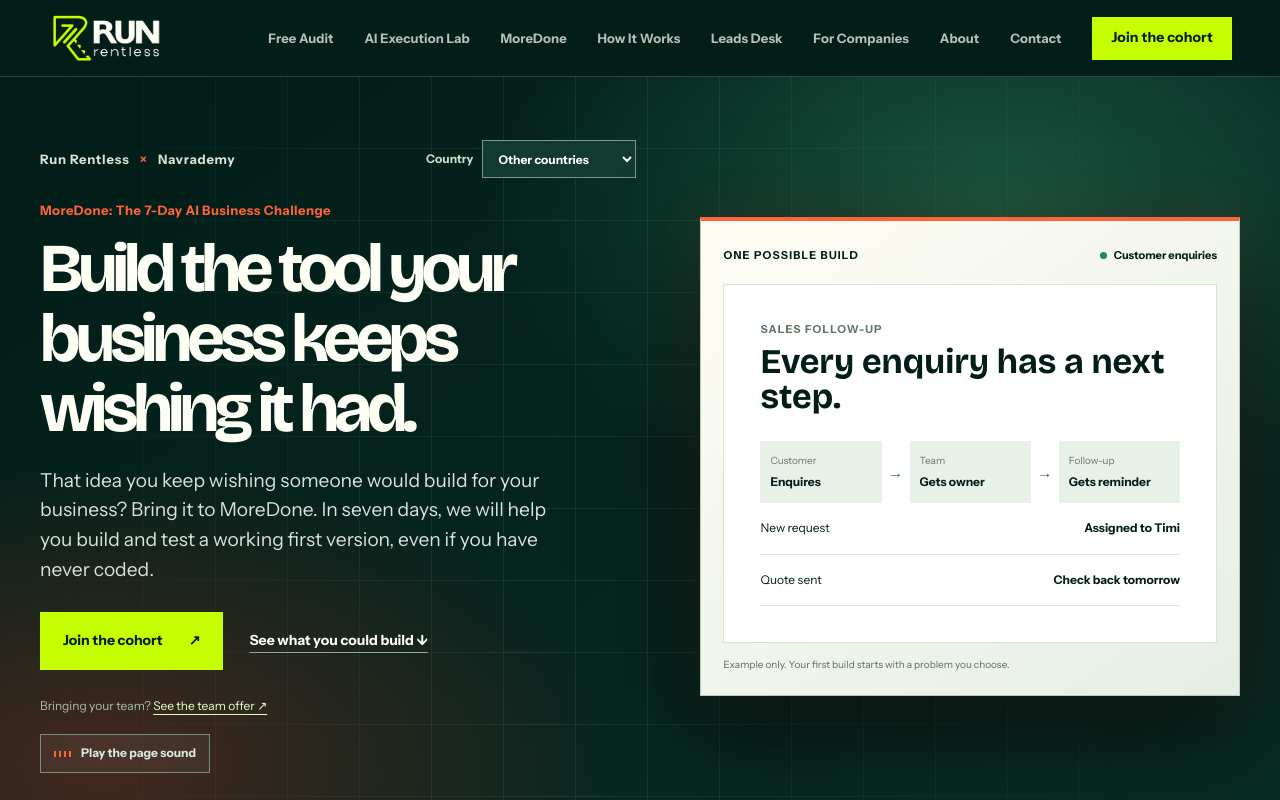
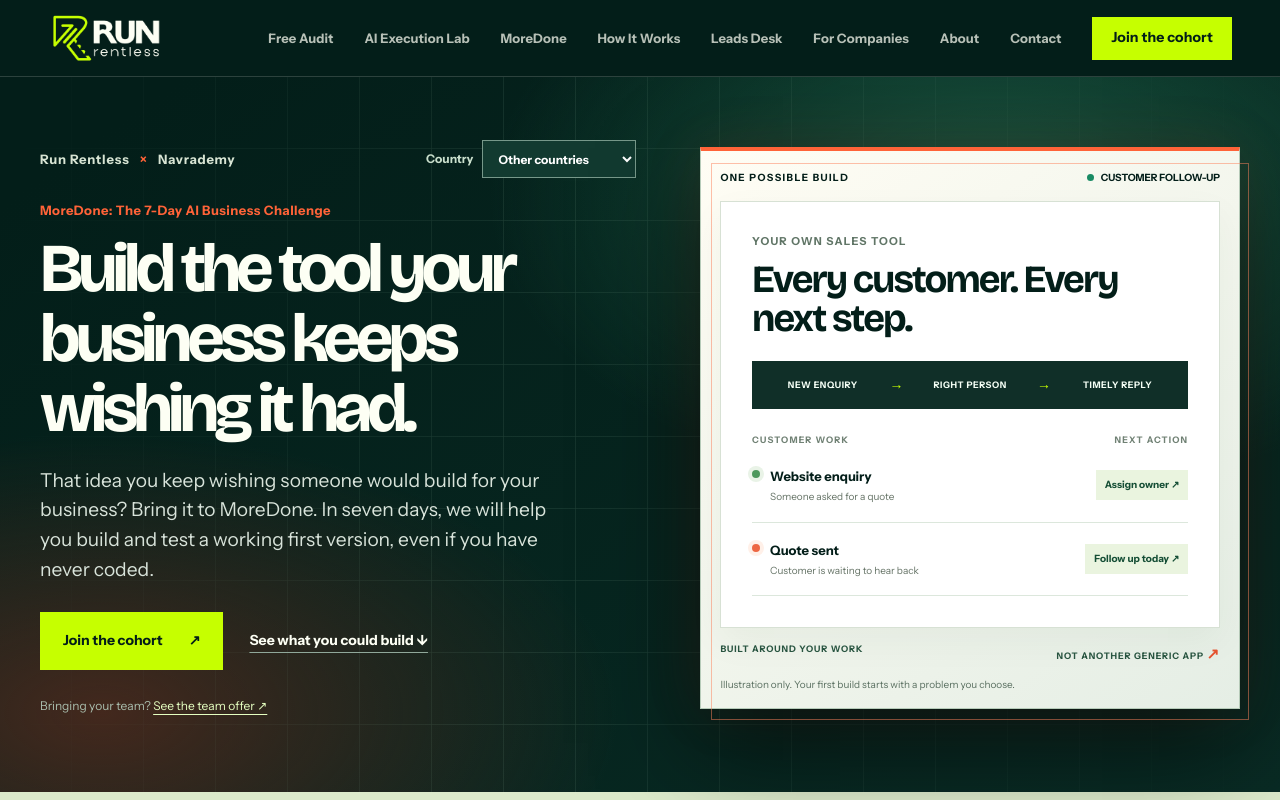
Before and after one commit to Greatdorlin/run-rentless, a Next.js app: page /moredone in a window 1280 px wide. Shown: the top 800 px of the page. Built offline with nearby package versions, Linux system fonts and the light colour scheme.

Commit message:
Replace MoreDone sound with crafted product preview

```diff
--- a/src/app/moredone/more-done-sound.tsx
+++ /dev/null
@@ -1,74 +0,0 @@
-"use client";
-
-import { useEffect, useRef, useState } from "react";
-
-const chords = [
-  [130.81, 155.56, 196, 261.63],
-  [103.83, 155.56, 207.65, 261.63],
-  [155.56, 196, 233.08, 311.13],
-  [116.54, 174.61, 233.08, 293.66],
-];
-
-function note(context: AudioContext, output: AudioNode, frequency: number, length: number, volume: number, wave: OscillatorType) {
-  const sound = context.createOscillator();
-  const envelope = context.createGain();
-  const now = context.currentTime;
-  sound.type = wave;
-  sound.frequency.value = frequency;
-  envelope.gain.setValueAtTime(0.0001, now);
-  envelope.gain.exponentialRampToValueAtTime(volume, now + 0.06);
-  envelope.gain.exponentialRampToValueAtTime(0.0001, now + length);
-  sound.connect(envelope).connect(output);
-  sound.start(now);
-  sound.stop(now + length + 0.02);
-}
-
-export function MoreDoneSound() {
-  const [playing, setPlaying] = useState(false);
-  const [available, setAvailable] = useState(true);
-  const contextRef = useRef<AudioContext | null>(null);
-  const timerRef = useRef<number | null>(null);
-
-  useEffect(() => () => {
-    if (timerRef.current !== null) window.clearInterval(timerRef.current);
-    if (contextRef.current) void contextRef.current.close();
-  }, []);
-
-  function toggle() {
-    if (contextRef.current) {
-      if (timerRef.current !== null) window.clearInterval(timerRef.current);
-      timerRef.current = null;
-      void contextRef.current.close();
-      contextRef.current = null;
-      setPlaying(false);
-      return;
-    }
-    try {
-      const context = new AudioContext();
-      const output = context.createGain();
-      output.gain.value = 0.6;
-      output.connect(context.destination);
-      contextRef.current = context;
-      let step = 0;
-      const playStep = () => {
-        const chord = chords[Math.floor(step / 8) % chords.length];
-        note(context, output, chord[step % chord.length] * 2, 1.5, 0.022, "triangle");
-        if (step % 8 === 0) note(context, output, chord[0], 4.1, 0.018, "sine");
-        step += 1;
-      };
-      void context.resume();
-      playStep();
-      timerRef.current = window.setInterval(playStep, 580);
-      setPlaying(true);
-    } catch {
-      setAvailable(false);
-      setPlaying(false);
-    }
-  }
-
-  if (!available) return null;
-  return <button className="md-sound" type="button" aria-pressed={playing} onClick={toggle}>
-    <span className="md-sound__bars" aria-hidden="true"><i /><i /><i /><i /></span>
-    {playing ? "Sound on · tap to mute" : "Play the page sound"}
-  </button>;
-}
--- a/src/app/moredone/moredone.css
+++ b/src/app/moredone/moredone.css
@@ -106,14 +106,9 @@
 .md-form__idea textarea:focus{outline:2px solid #0d6343;outline-offset:3px}
 .md-form__idea-hint{display:block;margin:7px 0 0;color:#45634e;font-size:11px;font-weight:500}
 @keyframes md-idea-line{to{background-position:0 0,220% 0}}
-.md-sound{display:inline-flex;align-items:center;gap:10px;margin-top:19px;padding:9px 13px;border:1px solid #748f7c;background:#ffffff0d;color:#dbeadf;font:inherit;font-size:12px;font-weight:700;cursor:pointer;transition:background .2s,border-color .2s}
-.md-sound:hover,.md-sound[aria-pressed=true]{border-color:var(--md-nav-orange);background:#ff63381a}
-.md-sound__bars{display:flex;align-items:center;gap:3px;height:16px}.md-sound__bars i{display:block;width:2px;height:6px;background:var(--md-nav-orange)}
-.md-sound[aria-pressed=true] .md-sound__bars i{animation:md-sound-bars .85s ease-in-out infinite alternate}.md-sound[aria-pressed=true] .md-sound__bars i:nth-child(2){animation-delay:.17s}.md-sound[aria-pressed=true] .md-sound__bars i:nth-child(3){animation-delay:.35s}.md-sound[aria-pressed=true] .md-sound__bars i:nth-child(4){animation-delay:.51s}
-@keyframes md-sound-bars{to{height:15px}}
 @media(max-width:950px){.md-pricing__grid--four{grid-template-columns:repeat(2,minmax(0,1fr))}.md-pricing__grid--four article:last-child{grid-column:auto}}
 @media(max-width:680px){.md-pricing__grid--four,.md-form__seats--four{grid-template-columns:1fr}.md-pricing__grid--four article:last-child{grid-column:auto}}
-@media(prefers-reduced-motion:reduce){.md-form__idea textarea,.md-sound__bars i{animation:none!important}.md-pricing article{transition:none}}
+@media(prefers-reduced-motion:reduce){.md-form__idea textarea{animation:none!important}.md-pricing article{transition:none}}
 .md-hero__top{display:flex;align-items:flex-start;justify-content:space-between;gap:20px;margin-bottom:22px}
 .md-hero__top .md-brandline{margin:9px 0 0}
 .md-country{display:flex;align-items:center;gap:9px;flex:none;color:#c9dfcc;font-size:12px;font-weight:700}
@@ -122,3 +117,19 @@
 .md-form__country-note{margin:0 0 22px;color:#49614f;font-size:12px;line-height:1.5}
 .md-form__country-note a{color:#0a6047;font-weight:800;text-decoration:underline;text-underline-offset:3px}
 @media(max-width:680px){.md-hero__top{align-items:center;gap:8px}.md-hero__top .md-brandline{margin:0;font-size:10px;letter-spacing:0}.md-country{gap:5px;font-size:0}.md-country select{max-width:119px;font-size:11px}}
+
+/* The hero illustration looks like a real starter tool, not a floating slogan card. */
+.md-hero__visual{padding:19px 19px 15px;isolation:isolate}
+.md-hero__visual:before{content:"";position:absolute;z-index:-1;inset:12px -10px -12px 10px;border:1px solid #fd815c80;pointer-events:none}
+.md-visual__top{align-items:center;padding:0 0 16px;font-size:10px;letter-spacing:.14em}
+.md-visual__body{padding:clamp(20px,2.4vw,31px);box-shadow:0 14px 35px #153d1f0c}
+.md-visual__head strong{max-width:390px;margin:10px 0 23px;font-size:clamp(32px,3vw,44px);line-height:1.02;letter-spacing:-.05em}
+.md-visual__summary{display:grid;grid-template-columns:1fr auto 1fr auto 1fr;align-items:center;gap:6px;padding:13px 10px;background:#102f28;color:#f5fff6}
+.md-visual__summary span{text-align:center;font-size:9px;font-weight:850;letter-spacing:.065em}.md-visual__summary b{color:#c6ff00;font-size:14px}
+.md-visual__list-label{display:flex;justify-content:space-between;gap:12px;margin:24px 0 2px;color:#708174;font-size:9px;font-weight:850;letter-spacing:.13em}
+.md-visual__item{display:flex;align-items:center;justify-content:space-between;gap:12px;padding:17px 0;border-bottom:1px solid #dce7dc}
+.md-visual__item>div{display:flex;align-items:flex-start;gap:10px;min-width:0}.md-visual__item strong,.md-visual__item small{display:block}.md-visual__item strong{font-size:13px}.md-visual__item small{margin-top:3px;color:#657366;font-size:10px}.md-visual__item em{flex:none;padding:7px 9px;background:#eaf4df;color:#154e35;font-size:10px;font-style:normal;font-weight:800;white-space:nowrap}
+.md-visual__dot{flex:none;width:8px;height:8px;margin-top:4px;border-radius:50%;background:#4d985c;box-shadow:0 0 0 4px #e9f3e7}.md-visual__dot--orange{background:#ed6743;box-shadow:0 0 0 4px #fff0e8}
+.md-visual__foot{display:flex;justify-content:space-between;gap:16px;margin-top:14px;color:#285440;font-size:9px;font-weight:850;letter-spacing:.1em}.md-visual__foot b{color:#e4512e;font-size:15px}
+.md-hero__visual>p{margin-top:12px}
+@media(max-width:1050px){.md-visual__summary span{font-size:8px}.md-visual__item{align-items:flex-start;flex-direction:column}.md-visual__item em{margin-left:18px}}
--- a/src/app/moredone/page.tsx
+++ b/src/app/moredone/page.tsx
@@ -2,7 +2,6 @@
 import { headers } from "next/headers";
 import { moreDonePlans, moreDonePrice, type MoreDoneCountry, type MoreDoneSeats } from "@/lib/moredone";
 import { MoreDoneForm } from "./more-done-form";
-import { MoreDoneSound } from "./more-done-sound";
 import { CountrySwitcher } from "./country-switcher";
 import "./moredone.css";
 
@@ -58,14 +57,18 @@
         <p className="md-hero__lede">That idea you keep wishing someone would build for your business? Bring it to MoreDone. In seven days, we will help you build and test a working first version, even if you have never coded.</p>
         <div className="md-hero__actions"><a className="md-button" href="#join">Join the cohort <span aria-hidden="true">↗</span></a><a className="md-text-link" href="#projects">See what you could build ↓</a></div>
         <p className="md-hero__micro">Bringing your team? <a href="#team-offer">See the team offer ↗</a></p>
-        <MoreDoneSound />
       </div>
-      <div className="md-hero__visual" aria-label="Illustrative customer follow-up project">
-        <div className="md-visual__top"><span>ONE POSSIBLE BUILD</span><span className="md-status"><i /> Customer enquiries</span></div>
-        <div className="md-visual__body"><div className="md-visual__head"><span>Sales follow-up</span><strong>Every enquiry has a next step.</strong></div>
-          <div className="md-visual__flow"><div><span>Customer</span><strong>Enquires</strong></div><b>→</b><div><span>Team</span><strong>Gets owner</strong></div><b>→</b><div><span>Follow-up</span><strong>Gets reminder</strong></div></div>
-          <div className="md-visual__row"><span>New request</span><span>Assigned to Timi</span></div><div className="md-visual__row"><span>Quote sent</span><span>Check back tomorrow</span></div>
-        </div><p>Example only. Your first build starts with a problem you choose.</p>
+      <div className="md-hero__visual" aria-label="Illustration of a customer follow-up tool you could build">
+        <div className="md-visual__top"><span>ONE POSSIBLE BUILD</span><span className="md-status"><i /> CUSTOMER FOLLOW-UP</span></div>
+        <div className="md-visual__body">
+          <div className="md-visual__head"><span>YOUR OWN SALES TOOL</span><strong>Every customer. Every next step.</strong></div>
+          <div className="md-visual__summary"><span>NEW ENQUIRY</span><b aria-hidden="true">→</b><span>RIGHT PERSON</span><b aria-hidden="true">→</b><span>TIMELY REPLY</span></div>
+          <div className="md-visual__list-label"><span>CUSTOMER WORK</span><span>NEXT ACTION</span></div>
+          <div className="md-visual__item"><div><i className="md-visual__dot" /><span><strong>Website enquiry</strong><small>Someone asked for a quote</small></span></div><em>Assign owner ↗</em></div>
+          <div className="md-visual__item"><div><i className="md-visual__dot md-visual__dot--orange" /><span><strong>Quote sent</strong><small>Customer is waiting to hear back</small></span></div><em>Follow up today ↗</em></div>
+        </div>
+        <div className="md-visual__foot"><span>BUILT AROUND YOUR WORK</span><span>NOT ANOTHER GENERIC APP <b aria-hidden="true">↗</b></span></div>
+        <p>Illustration only. Your first build starts with a problem you choose.</p>
       </div>
     </div></section>
 
```
